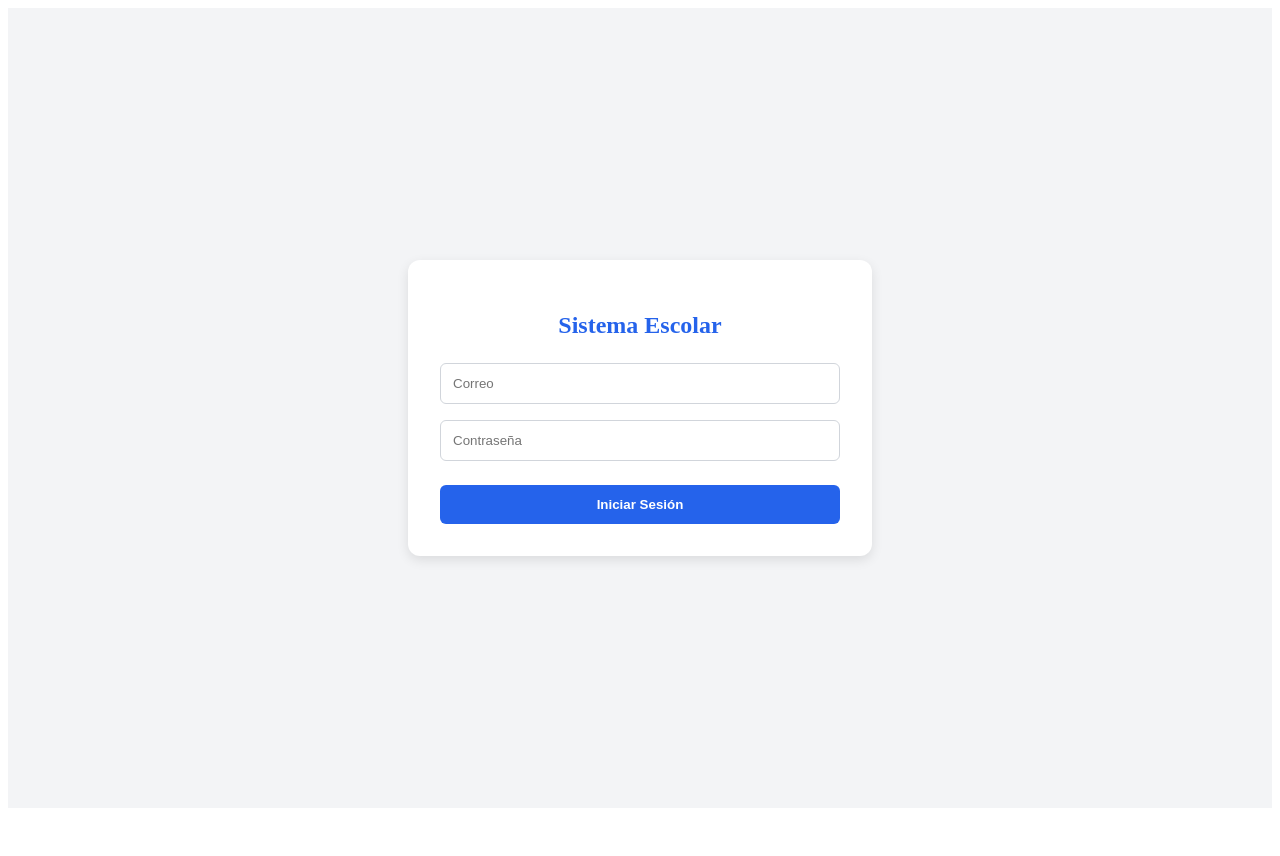
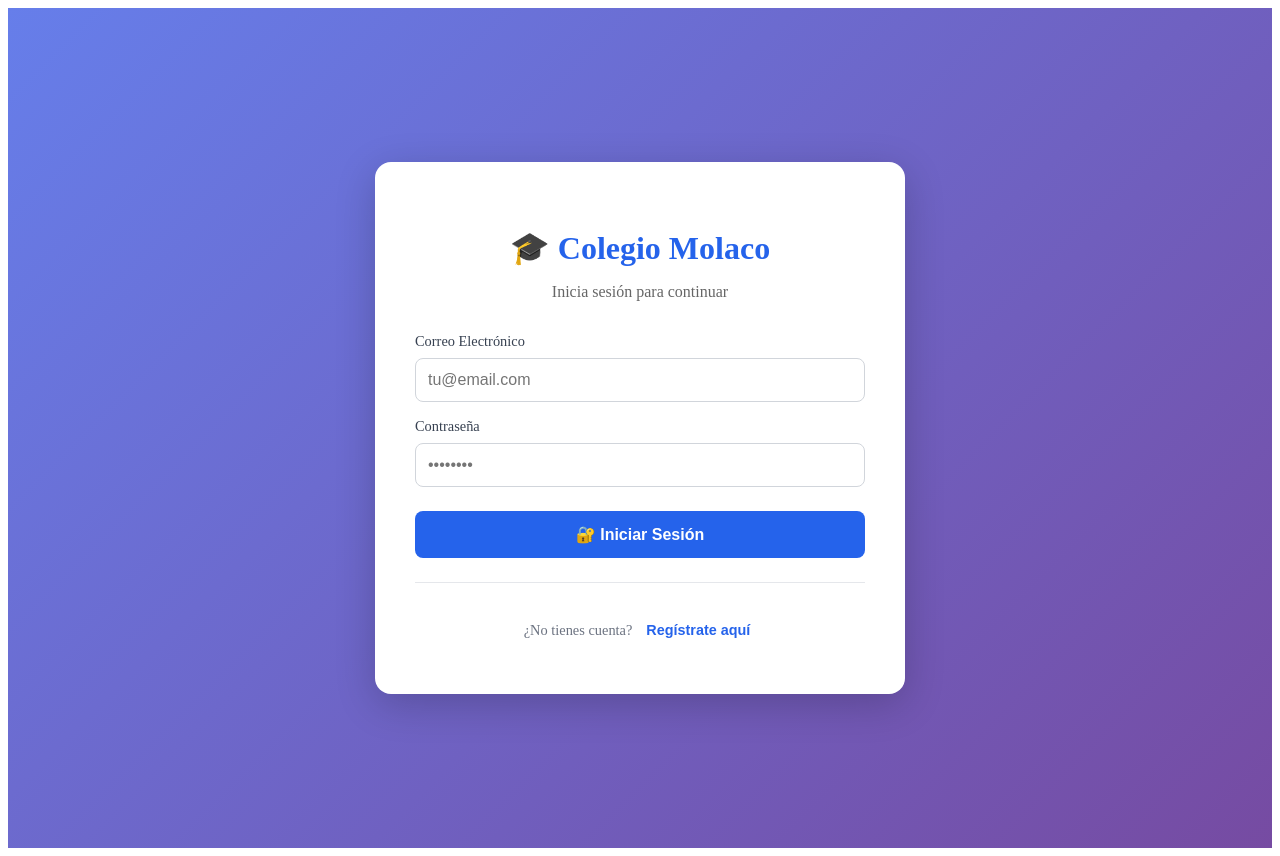
Before and after one commit to ErikaPaulino/AcademiaRD, a React (Vite) app: page / in a window 1280 px wide. Before the commit the page ends 816 px from the top, so only its background shows below. Built offline with nearby package versions, Linux system fonts and the light colour scheme.

Commit message:
Update Login.jsx
Cambio de loggin para registra nuevo usuarios

```diff
--- a/src/components/Login.jsx
+++ b/src/components/Login.jsx
@@ -2,37 +2,273 @@ import { useState } from 'react'
 import { useAuth } from '../context/AuthContext'
 
 export default function Login() {
+  const [isLogin, setIsLogin] = useState(true) // true = Login, false = Registro
   const [email, setEmail] = useState('')
   const [password, setPassword] = useState('')
+  const [confirmPassword, setConfirmPassword] = useState('')
   const [error, setError] = useState('')
+  const [success, setSuccess] = useState('')
   const [isLoading, setIsLoading] = useState(false)
-  const { login } = useAuth()
+
+  const { login, signup } = useAuth()
 
   const handleSubmit = async (e) => {
     e.preventDefault()
+    setError('')
+    setSuccess('')
+
     if (isLoading) return
+
+    // Validaciones para registro
+    if (!isLogin) {
+      if (password !== confirmPassword) {
+        setError('Las contraseñas no coinciden')
+        return
+      }
+      if (password.length < 6) {
+        setError('La contraseña debe tener al menos 6 caracteres')
+        return
+      }
+    }
+
     setIsLoading(true)
-    setError('')
+
     try {
-      await login(email, password)
+      if (isLogin) {
+        // LOGIN
+        await login(email, password)
+      } else {
+        // REGISTRO
+        await signup(email, password)
+        setSuccess('✅ Cuenta creada exitosamente. Por favor inicia sesión.')
+        setIsLogin(true)
+        setEmail('')
+        setPassword('')
+        setConfirmPassword('')
+      }
     } catch (err) {
-      setError('Credenciales incorrectas')
+      setError(err.message || 'Error en la autenticación')
     } finally {
       setIsLoading(false)
     }
   }
 
   return (
-    <div style={{ minHeight: '100vh', display: 'flex', alignItems: 'center', justifyContent: 'center', background: '#f3f4f6' }}>
-      <form onSubmit={handleSubmit} style={{ background: 'white', padding: '2rem', borderRadius: '12px', boxShadow: '0 4px 12px rgba(0,0,0,0.1)', width: '100%', maxWidth: '400px' }}>
-        <h2 style={{ textAlign: 'center', color: '#2563eb', marginBottom: '1.5rem' }}>Sistema Escolar</h2>
-        {error && <p style={{ color: '#dc2626', background: '#fee2e2', padding: '0.5rem', borderRadius: '6px', marginBottom: '1rem' }}>{error}</p>}
-        <input type="email" placeholder="Correo" value={email} onChange={e => setEmail(e.target.value)} disabled={isLoading} required style={{ width: '100%', padding: '0.75rem', marginBottom: '1rem', borderRadius: '6px', border: '1px solid #d1d5db', boxSizing: 'border-box' }} />
-        <input type="password" placeholder="Contraseña" value={password} onChange={e => setPassword(e.target.value)} disabled={isLoading} required style={{ width: '100%', padding: '0.75rem', marginBottom: '1.5rem', borderRadius: '6px', border: '1px solid #d1d5db', boxSizing: 'border-box' }} />
-        <button type="submit" disabled={isLoading} style={{ width: '100%', padding: '0.75rem', background: isLoading ? '#9ca3af' : '#2563eb', color: 'white', border: 'none', borderRadius: '6px', fontWeight: 'bold', cursor: isLoading ? 'not-allowed' : 'pointer' }}>
-          {isLoading ? 'Verificando...' : 'Iniciar Sesión'}
-        </button>
-      </form>
+    <div style={{
+      minHeight: '100vh',
+      display: 'flex',
+      alignItems: 'center',
+      justifyContent: 'center',
+      background: 'linear-gradient(135deg, #667eea 0%, #764ba2 100%)',
+      padding: '20px'
+    }}>
+      <div style={{
+        background: 'white',
+        padding: '2.5rem',
+        borderRadius: '16px',
+        boxShadow: '0 10px 40px rgba(0,0,0,0.2)',
+        width: '100%',
+        maxWidth: '450px'
+      }}>
+        {/* Título */}
+        <h2 style={{
+          textAlign: 'center',
+          color: '#2563eb',
+          marginBottom: '0.5rem',
+          fontSize: '2rem'
+        }}>
+          🎓 Colegio Molaco
+        </h2>
+        <p style={{
+          textAlign: 'center',
+          color: '#666',
+          marginBottom: '2rem'
+        }}>
+          {isLogin ? 'Inicia sesión para continuar' : 'Crea tu cuenta gratuita'}
+        </p>
+
+        {/* Mensajes de error/éxito */}
+        {error && (
+          <div style={{
+            background: '#fee2e2',
+            color: '#dc2626',
+            padding: '0.75rem',
+            borderRadius: '8px',
+            marginBottom: '1rem',
+            fontSize: '0.9rem',
+            border: '1px solid #fecaca'
+          }}>
+            ❌ {error}
+          </div>
+        )}
+
+        {success && (
+          <div style={{
+            background: '#d1fae5',
+            color: '#059669',
+            padding: '0.75rem',
+            borderRadius: '8px',
+            marginBottom: '1rem',
+            fontSize: '0.9rem',
+            border: '1px solid #a7f3d0'
+          }}>
+            {success}
+          </div>
+        )}
+
+        {/* Formulario */}
+        <form onSubmit={handleSubmit}>
+          {/* Email */}
+          <div style={{ marginBottom: '1rem' }}>
+            <label style={{
+              display: 'block',
+              marginBottom: '0.5rem',
+              color: '#374151',
+              fontWeight: '500',
+              fontSize: '0.9rem'
+            }}>
+              Correo Electrónico
+            </label>
+            <input
+              type="email"
+              value={email}
+              onChange={(e) => setEmail(e.target.value)}
+              disabled={isLoading}
+              required
+              placeholder="tu@email.com"
+              style={{
+                width: '100%',
+                padding: '0.75rem',
+                borderRadius: '8px',
+                border: '1px solid #d1d5db',
+                fontSize: '1rem',
+                boxSizing: 'border-box'
+              }}
+            />
+          </div>
+
+          {/* Contraseña */}
+          <div style={{ marginBottom: '1rem' }}>
+            <label style={{
+              display: 'block',
+              marginBottom: '0.5rem',
+              color: '#374151',
+              fontWeight: '500',
+              fontSize: '0.9rem'
+            }}>
+              Contraseña
+            </label>
+            <input
+              type="password"
+              value={password}
+              onChange={(e) => setPassword(e.target.value)}
+              disabled={isLoading}
+              required
+              placeholder="••••••••"
+              style={{
+                width: '100%',
+                padding: '0.75rem',
+                borderRadius: '8px',
+                border: '1px solid #d1d5db',
+                fontSize: '1rem',
+                boxSizing: 'border-box'
+              }}
+            />
+          </div>
+
+          {/* Confirmar Contraseña (solo en registro) */}
+          {!isLogin && (
+            <div style={{ marginBottom: '1rem' }}>
+              <label style={{
+                display: 'block',
+                marginBottom: '0.5rem',
+                color: '#374151',
+                fontWeight: '500',
+                fontSize: '0.9rem'
+              }}>
+                Confirmar Contraseña
+              </label>
+              <input
+                type="password"
+                value={confirmPassword}
+                onChange={(e) => setConfirmPassword(e.target.value)}
+                disabled={isLoading}
+                required
+                placeholder="••••••••"
+                style={{
+                  width: '100%',
+                  padding: '0.75rem',
+                  borderRadius: '8px',
+                  border: '1px solid #d1d5db',
+                  fontSize: '1rem',
+                  boxSizing: 'border-box'
+                }}
+              />
+            </div>
+          )}
+
+          {/* Botón de submit */}
+          <button
+            type="submit"
+            disabled={isLoading}
+            style={{
+              width: '100%',
+              padding: '0.875rem',
+              background: isLoading ? '#9ca3af' : '#2563eb',
+              color: 'white',
+              border: 'none',
+              borderRadius: '8px',
+              fontWeight: 'bold',
+              fontSize: '1rem',
+              cursor: isLoading ? 'not-allowed' : 'pointer',
+              marginTop: '0.5rem',
+              transition: 'background 0.3s'
+            }}
+          >
+            {isLoading
+              ? 'Procesando...'
+              : isLogin
+                ? '🔐 Iniciar Sesión'
+                : '✨ Crear Cuenta'
+            }
+          </button>
+        </form>
+
+        {/* Toggle entre Login y Registro */}
+        <div style={{
+          textAlign: 'center',
+          marginTop: '1.5rem',
+          paddingTop: '1.5rem',
+          borderTop: '1px solid #e5e7eb'
+        }}>
+          <p style={{ color: '#6b7280', fontSize: '0.9rem' }}>
+            {isLogin ? '¿No tienes cuenta?' : '¿Ya tienes cuenta?'}
+            <button
+              type="button"
+              onClick={() => {
+                setIsLogin(!isLogin)
+                setError('')
+                setSuccess('')
+                setEmail('')
+                setPassword('')
+                setConfirmPassword('')
+              }}
+              disabled={isLoading}
+              style={{
+                background: 'none',
+                border: 'none',
+                color: '#2563eb',
+                fontWeight: 'bold',
+                cursor: isLoading ? 'not-allowed' : 'pointer',
+                marginLeft: '0.5rem',
+                fontSize: '0.9rem'
+              }}
+            >
+              {isLogin ? 'Regístrate aquí' : 'Inicia sesión'}
+            </button>
+          </p>
+        </div>
+      </div>
     </div>
   )
 }
```
